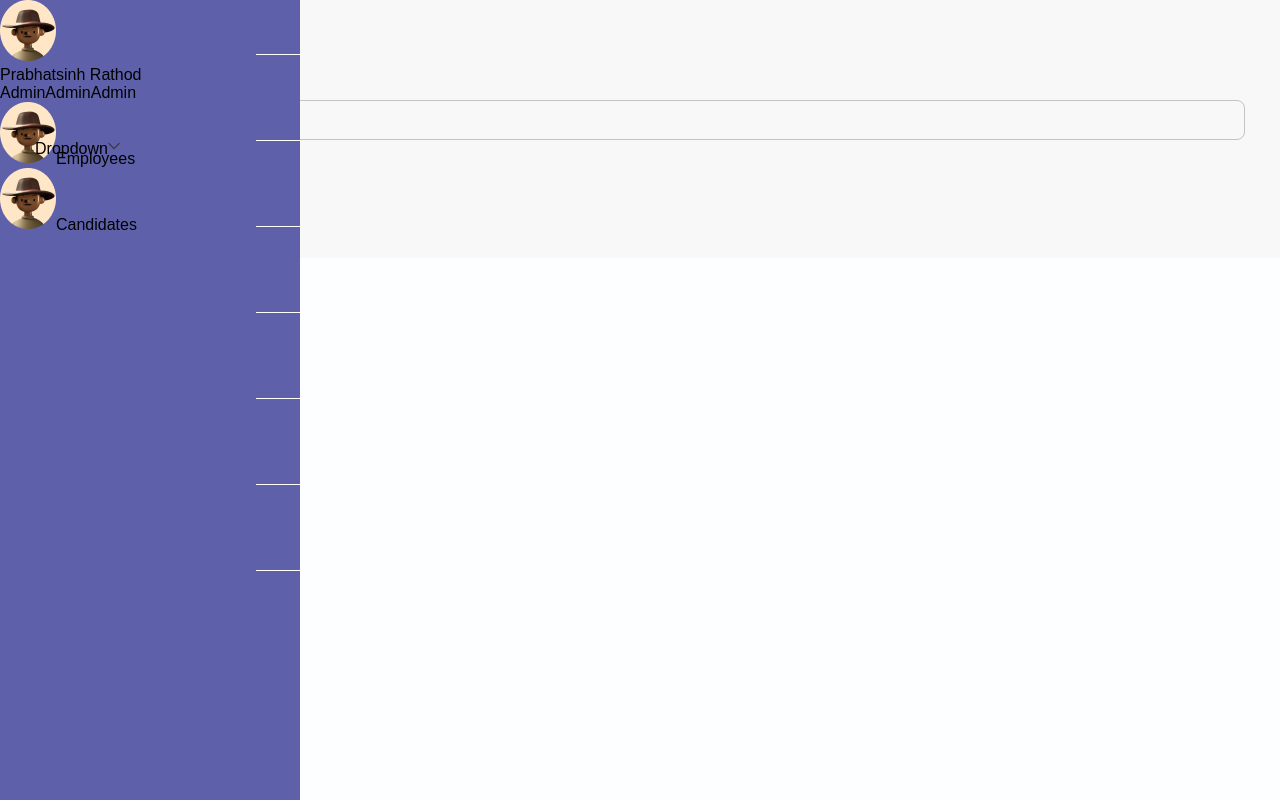
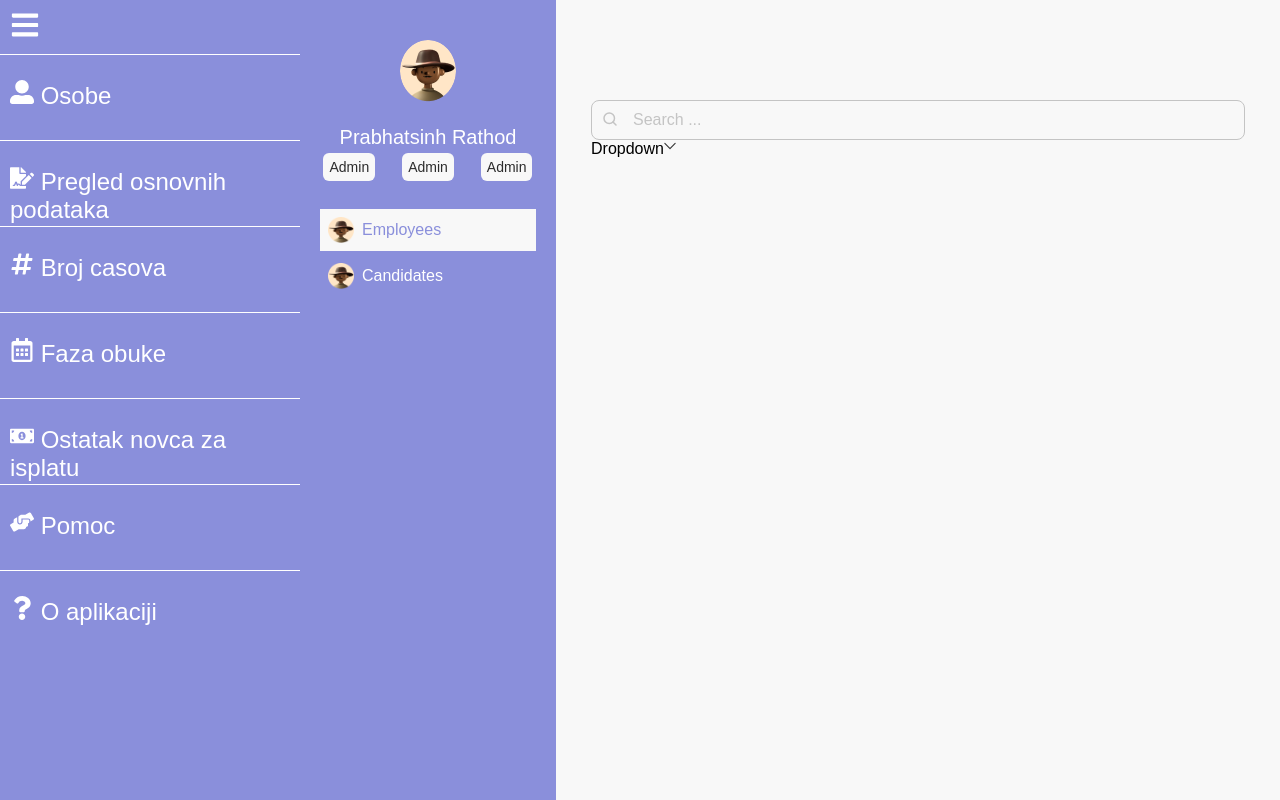
Before and after one commit to thePi314/React-SASS-Template, a React (Create React App) app: page /admin/dashboard in a window 1280 px wide. Built offline with nearby package versions, Linux system fonts and the light colour scheme; a web font is replaced by a local one.

Commit message:
Add files via upload

```diff
--- a/src/App.js
+++ b/src/App.js
@@ -2,12 +2,7 @@ import React from "react";
 import {BrowserRouter, Route, Routes} from "react-router-dom";
 import Login from "./screens/login";
 import AdminDashboard from "./screens/admin/dashboard";
-import Nezime from "./screens/nezime/nezime";
 import Navbar from "./components/navbar";
-
-
-
-
 
 
 const App = () => {
@@ -16,7 +11,6 @@ const App = () => {
         <BrowserRouter>
             <Navbar/>
             <Routes>
-                <Route path="/" element={<Nezime />} />
                 <Route path="/" element={<Login />} />
                 <Route path="/admin/dashboard" element={<AdminDashboard />} />
             </Routes>
--- a/src/assets/styles/screen/_index.scss
+++ b/src/assets/styles/screen/_index.scss
@@ -1,9 +1,9 @@
 .screen {
     display: flex;
-    flex-flow: column;
+    flex-flow: row;
 
-    min-width: 100vw;
-    min-height: 100vh;
+
+    flex: 1;
 
     &.center-content {
         justify-content: center;
--- a/src/components/navbar/_index.scss
+++ b/src/components/navbar/_index.scss
@@ -2,9 +2,6 @@
     background-color:#5e61aa;
     width:calc(#{$owid} - 250px);
     height: 100vh;
-    position: fixed;
-    top: 0px;
-    left: 0px;
     transition:all ease 0.5s;
 
     .tabs{
@@ -41,9 +38,6 @@
     color: white;
     margin: 10px;
 }
-.screen{
-    display: inline-block;
-}
 
 .tabs:hover{
 background-color: #b4b6e4;
--- a/src/index.css
+++ b/src/index.css
@@ -4,12 +4,13 @@
   display: -webkit-box;
   display: -ms-flexbox;
   display: flex;
-  -webkit-box-orient: vertical;
+  -webkit-box-orient: horizontal;
   -webkit-box-direction: normal;
-      -ms-flex-flow: column;
-          flex-flow: column;
-  min-width: 100vw;
-  min-height: 100vh;
+      -ms-flex-flow: row;
+          flex-flow: row;
+  -webkit-box-flex: 1;
+      -ms-flex: 1;
+          flex: 1;
 }
 
 .screen.center-content {
@@ -141,9 +142,6 @@
   background-color: #5e61aa;
   width: calc(300px - 250px);
   height: 100vh;
-  position: fixed;
-  top: 0px;
-  left: 0px;
   -webkit-transition: all ease 0.5s;
   transition: all ease 0.5s;
 }
@@ -179,10 +177,6 @@
   width: 30px;
   color: white;
   margin: 10px;
-}
-
-.screen {
-  display: inline-block;
 }
 
 .tabs:hover {
@@ -247,6 +241,82 @@
   padding: 100px 35px;
 }
 
+.navbar,
+.navbar-mobile {
+  background: #8a8fdb;
+}
+
+.navbar .profile-description {
+  text-align: center;
+  padding: 20px 10px;
+}
+
+.navbar .profile-description .avatar {
+  border-radius: 50%;
+  margin: 20px 0;
+}
+
+.navbar .profile-description .name {
+  font-size: 20px;
+  color: white;
+}
+
+.navbar .profile-description .roles {
+  display: -webkit-box;
+  display: -ms-flexbox;
+  display: flex;
+  -webkit-box-orient: horizontal;
+  -webkit-box-direction: normal;
+      -ms-flex-flow: row wrap;
+          flex-flow: row wrap;
+}
+
+.navbar .profile-description .roles .role {
+  width: -webkit-max-content;
+  width: -moz-max-content;
+  width: max-content;
+  height: -webkit-max-content;
+  height: -moz-max-content;
+  height: max-content;
+  padding: 6px;
+  font-size: 14px;
+  background: #F8F8F8;
+  color: #2c2c2c;
+  margin: 4px auto;
+  border-radius: 6px;
+}
+
+.navbar .items .item {
+  cursor: pointer;
+  padding: 8px;
+  margin: 4px auto;
+  color: white;
+  font-size: 16px;
+  max-width: 200px;
+  display: -webkit-box;
+  display: -ms-flexbox;
+  display: flex;
+  -webkit-box-orient: horizontal;
+  -webkit-box-direction: normal;
+      -ms-flex-flow: row;
+          flex-flow: row;
+  -webkit-box-align: center;
+      -ms-flex-align: center;
+          align-items: center;
+}
+
+.navbar .items .item.active {
+  background: #F8F8F8;
+  color: #8a8fdb;
+  cursor: unset;
+}
+
+.navbar .items .item .icon {
+  width: 26px;
+  height: 26px;
+  margin-right: 8px;
+}
+
 body {
   margin: 0;
   background: #FDFEFF;
```
Also changed, not shown: 1 other file (tests, documents, lock files or other folders).
